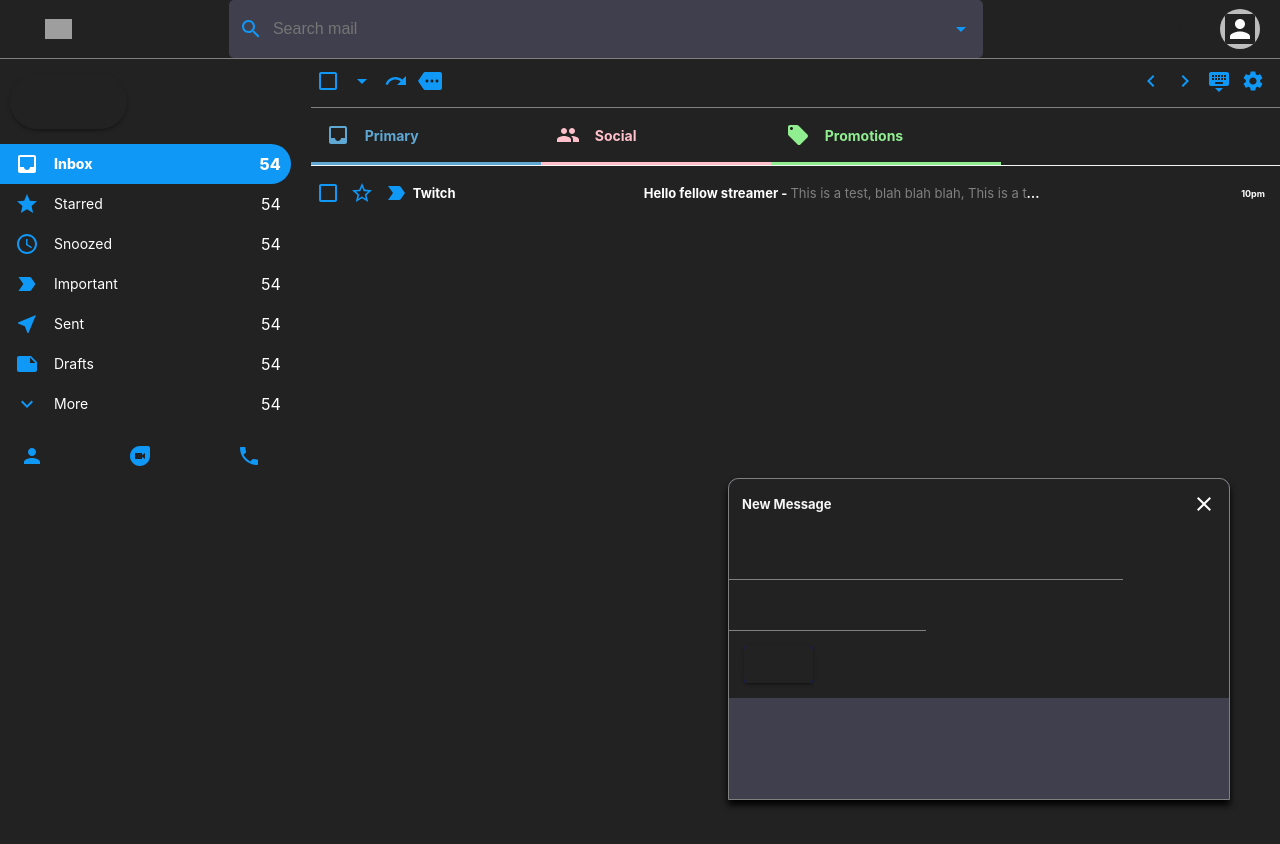
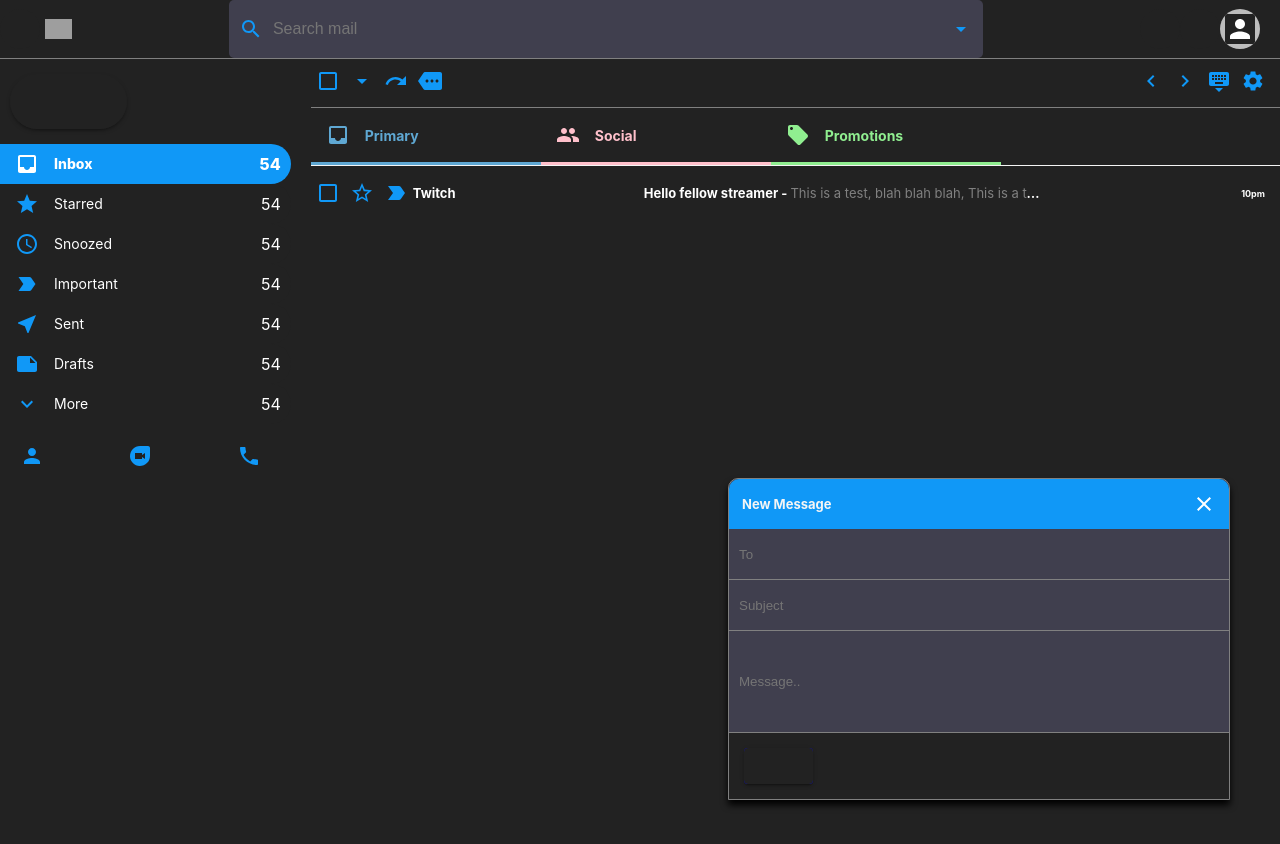
Before and after one commit to GethinDavies1990/gmail-clone, a React (Create React App) app: page / in a window 1280 px wide. Shown: the top 844 px of the page. Built offline with nearby package versions, Linux system fonts and the light colour scheme; grey boxes are pictures that could not be loaded.

Commit message:
style: sendmail

```diff
--- a/src/Components/SendMail/SendMail.css
+++ b/src/Components/SendMail/SendMail.css
@@ -22,11 +22,13 @@
   color: white;
   border-top-left-radius: 10px;
   border-top-right-radius: 10px;
+  background-color: #1098f7;
 }
 
 .sendMail__header > h3 {
   color: whitesmoke;
   font-size: 13px;
+  background-color: #1098f7;
 }
 
 .sendMail__send {
@@ -35,8 +37,15 @@
   margin: 15px !important;
 }
 
+.sendMail > form {
+  display: flex;
+  flex: 1;
+  flex-direction: column;
+}
+
 .sendMail__close {
   cursor: pointer;
+  background-color: #1098f7;
 }
 
 .sendMail > form > input {
@@ -45,4 +54,10 @@
   border: none;
   border-bottom: 1px solid gray;
   outline: none;
+  color: white;
+  background-color: #403f4e;
 }
+
+.sendMail__message {
+  flex: 1;
+}
--- a/src/Components/SendMail/SendMail.jsx
+++ b/src/Components/SendMail/SendMail.jsx
@@ -11,10 +11,13 @@ function SendMail() {
         <Close className='sendMail__close' />
       </div>
       <form>
-        <input type='text' />
-        <input type='text' />
-        <input type='text' />
-
+        <input type='text' placeholder='To' />
+        <input type='text' placeholder='Subject' />
+        <input
+          type='text'
+          placeholder='Message..'
+          className='sendMail__message'
+        />
         <div className='sendMail__options'>
           <Button
             className='sendMail__send'
```
